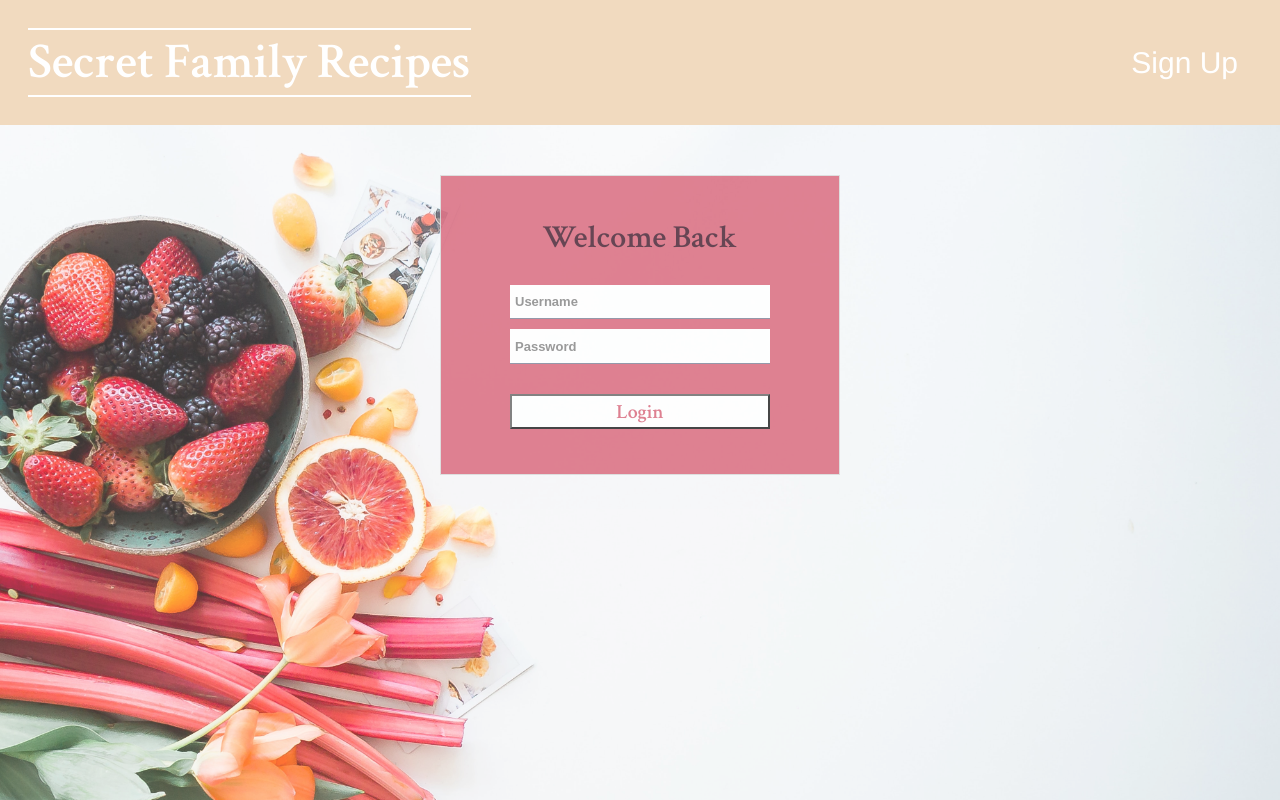
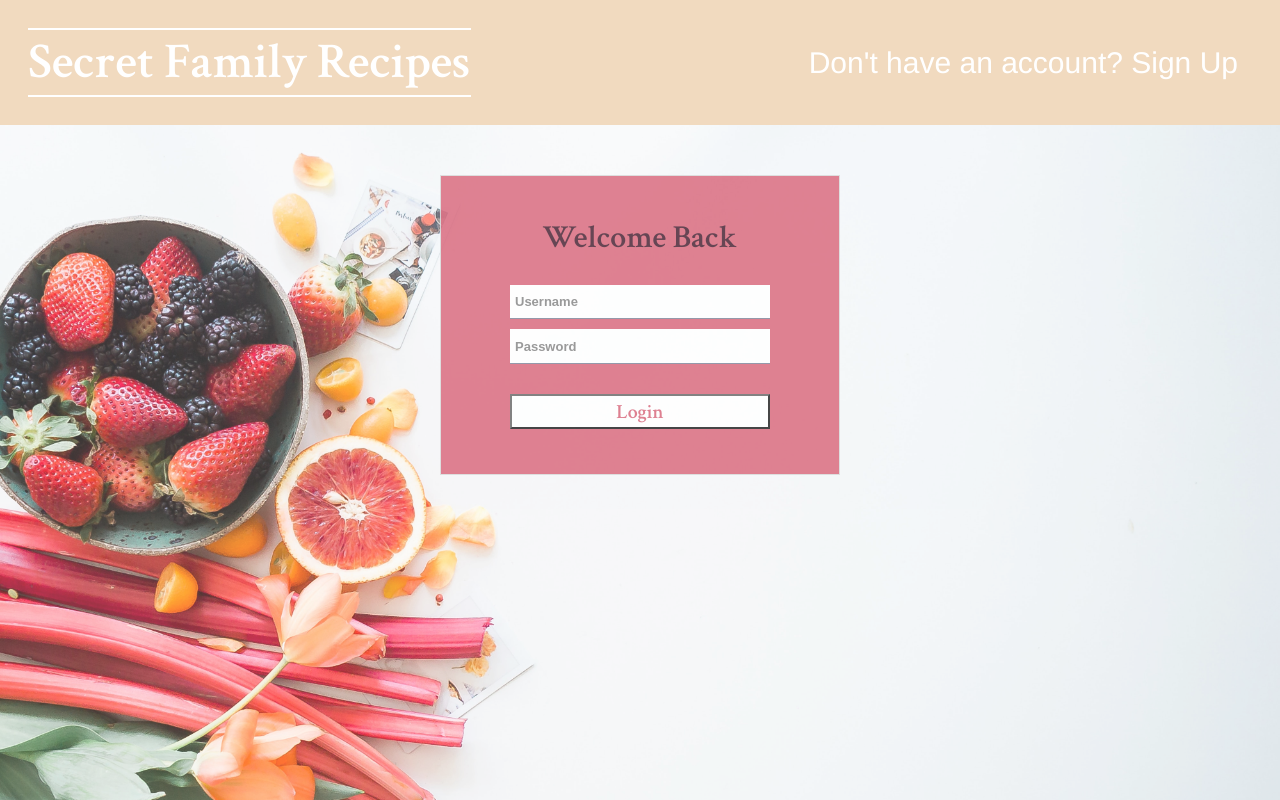
Before and after one commit to BuildWeek-SecretFamilyRecipes/SecretFamilyRecipesFE, a React (Create React App) app in the folder secret-family-recipes/: page /login in a window 1280 px wide. Shown: the top 800 px of the page. Built offline with nearby package versions, Linux system fonts and the light colour scheme.

Commit message:
all styling done

```diff
--- a/secret-family-recipes/src/App.js
+++ b/secret-family-recipes/src/App.js
@@ -48,7 +48,7 @@ class App extends React.Component {
 							<nav>
 								<NavLink
 									to='/signup'
-								>Sign Up</NavLink>
+								>Don't have an account? Sign Up</NavLink>
 							</nav>
 						)}
 					/>
@@ -59,7 +59,7 @@ class App extends React.Component {
 							<nav>
 								<NavLink
 									to='/login'
-								>Log In</NavLink>
+								>Login</NavLink>
 							</nav>
 						)}
 					/>
--- a/secret-family-recipes/src/Components/Navbar.js
+++ b/secret-family-recipes/src/Components/Navbar.js
@@ -18,7 +18,7 @@ function Navbar() {
 											textDecoration: 'none',
 											color: 'orange'
 										}}>
-										<h3> SIGN UP </h3>
+										{/* <h3>Don't have an account? SIGN UP</h3> */}
 									</Link>
 								)}
 							</li>
```
